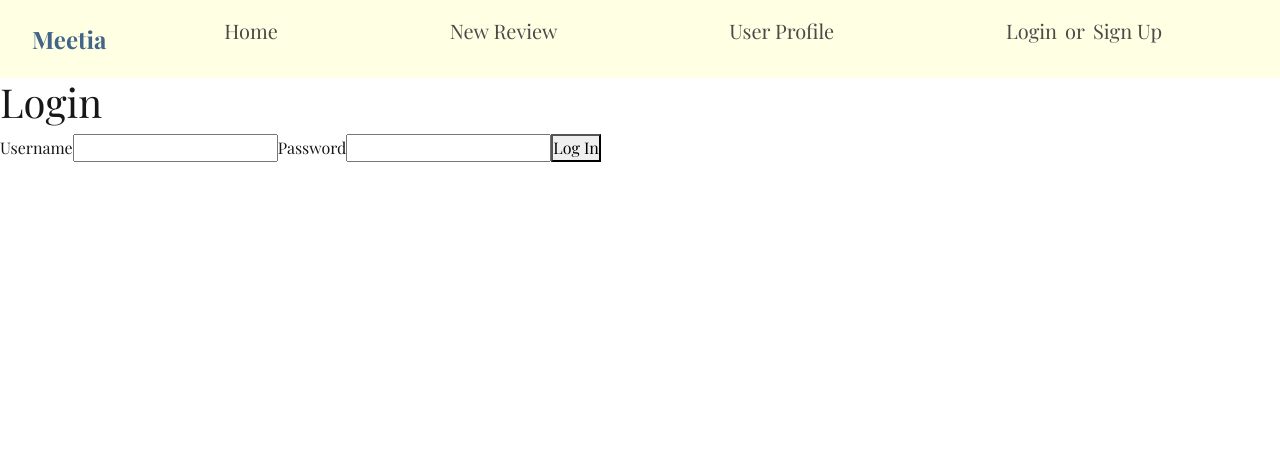
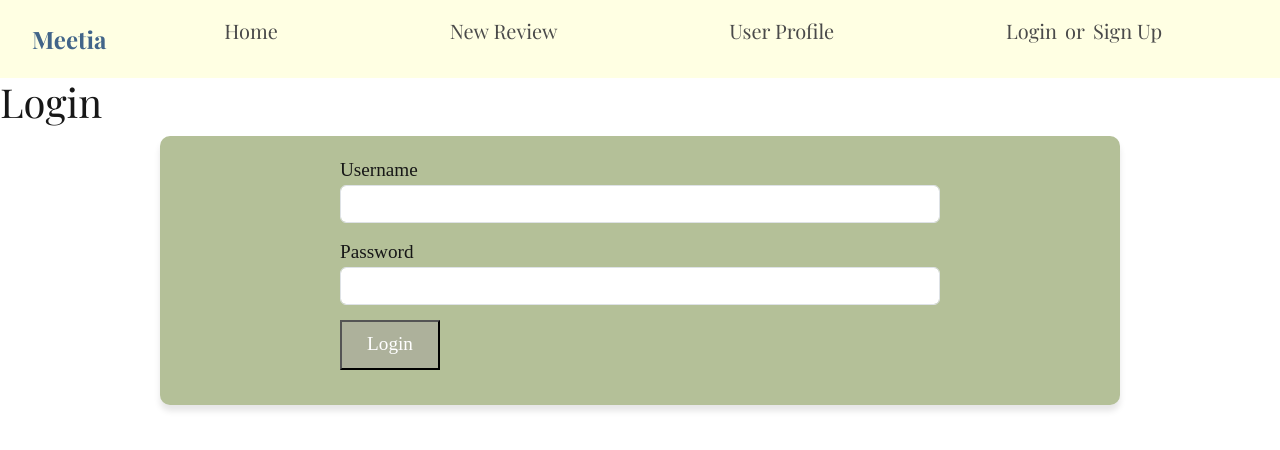
Before and after one commit to alt-text-internet-explorer/meetia, a Next.js app: page /login in a window 1280 px wide. Shown: the top 450 px of the page. Built offline with nearby package versions, Linux system fonts and the light colour scheme.

Commit message:
Formatted the Login page and restructured the files to match the other pages

```diff
--- a/src/app/login/page.jsx
+++ b/src/app/login/page.jsx
@@ -1,78 +1,12 @@
-"use client"
+import React from "react"
+import LoginForm from "@/components/LoginForm/LoginForm"
 
-import { useState } from "react"
-import { useAuth } from "@/utils/authContext"
-
-export default function LoginPage() {
-  const { login } = useAuth()
-
-  const [creds, setCreds] = useState({
-    username: "",
-    pwd: "",
-  })
-
-  const [message, setMessage] = useState("")
-
-  function handleChange(event) {
-    const { name, value } = event.target
-
-    setCreds({
-      ...creds,
-      [name]: value,
-    })
-  }
-
-  async function submitForm(event) {
-    event.preventDefault()
-
-    const response = await fetch("/api/login", {
-      method: "POST",
-      headers: {
-        "Content-Type": "application/json",
-      },
-      body: JSON.stringify(creds),
-    })
-
-    const payload = await response.json()
-
-    if (response.ok) {
-
-      setMessage("Login successful")
-
-      login(payload.token, "/")
-
-    } else {
-
-      setMessage(payload.error || "Login failed")
-
-    }
-  }
-
+const Login = () => {
   return (
-    <form onSubmit={submitForm}>
-      <h1>Login</h1>
-
-      <label htmlFor="username">Username</label>
-      <input
-        type="text"
-        name="username"
-        id="username"
-        value={creds.username}
-        onChange={handleChange}
-      />
-
-      <label htmlFor="pwd">Password</label>
-      <input
-        type="password"
-        name="pwd"
-        id="pwd"
-        value={creds.pwd}
-        onChange={handleChange}
-      />
-
-      <button type="submit">Log In</button>
-
-      <p>{message}</p>
-    </form>
+    <div>
+      <LoginForm />
+    </div>
   )
 }
+
+export default Login
--- /dev/null
+++ b/src/components/LoginForm/LoginForm.js
@@ -0,0 +1,88 @@
+"use client"
+import React from "react"
+import { useState } from "react"
+import { useAuth } from "@/utils/authContext"
+import styles from "./LoginForm.module.css"
+
+function LoginPage() {
+  const { login } = useAuth()
+
+  const [creds, setCreds] = useState({
+    username: "",
+    pwd: "",
+  })
+
+  const [message, setMessage] = useState("")
+
+  function handleChange(event) {
+    const { name, value } = event.target
+
+    setCreds({
+      ...creds,
+      [name]: value,
+    })
+  }
+
+  async function submitForm(event) {
+    event.preventDefault()
+
+    const response = await fetch("/api/login", {
+      method: "POST",
+      headers: {
+        "Content-Type": "application/json",
+      },
+      body: JSON.stringify(creds),
+    })
+
+    const payload = await response.json()
+
+    if (response.ok) {
+      setMessage("Login successful")
+
+      login(payload.token, "/")
+    } else {
+      setMessage(payload.error || "Login failed")
+    }
+  }
+
+  return (
+    <form onSubmit={submitForm}>
+      <h1>Login</h1>
+      <div className={styles.form}>
+        <div className={styles.formcont}>
+          <div className={`${styles.inputGroup} form-group`}>
+            <label htmlFor="username">Username</label>
+            <input
+              type="text"
+              name="username"
+              id="username"
+              className="form-control"
+              value={creds.username}
+              onChange={handleChange}
+            />
+          </div>
+          <div className={`${styles.inputGroup} form-group`}>
+            <label htmlFor="pwd">Password</label>
+            <input
+              type="password"
+              name="pwd"
+              id="pwd"
+              value={creds.pwd}
+              onChange={handleChange}
+              className="form-control"
+            />
+          </div>
+
+          <div className={styles.inputGroup}>
+            <button type="submit" className={styles.button}>
+              Login
+            </button>
+          </div>
+        </div>
+      </div>
+      <p>{message}</p>
+    </form>
+  )
+}
+
+export default LoginPage
--- /dev/null
+++ b/src/components/LoginForm/LoginForm.module.css
@@ -0,0 +1,37 @@
+.form {
+  font-family: Playfair_Display;
+  font-size: larger;
+  display: flex;
+  justify-content: center;
+}
+
+.formcont {
+  display: flex;
+  flex-direction: column;
+  align-items: center;
+
+  background-color: #b4c098;
+  margin: 2px;
+  padding: 20px;
+  border-radius: 10px;
+  box-shadow: 0 6px 6px rgba(0, 0, 0, 0.1);
+
+  width: 75%;
+  max-height: 500px;
+  overflow-y: auto;
+}
+
+.button {
+  width: 100px;
+  height: 50px;
+  background-color: #adb19b;
+  color: #fff;
+  cursor: pointer;
+  border-radius: 8;
+}
+
+.inputGroup {
+  width: 100%;
+  max-width: 600px;
+  margin-bottom: 15px;
+}
--- a/src/utils/authContext.jsx
+++ b/src/utils/authContext.jsx
@@ -25,7 +25,11 @@ function getServerSnapshot() {
 
 export function AuthProvider({ children }) {
   const router = useRouter()
-  const loggedIn = useSyncExternalStore(subscribe, getSnapshot, getServerSnapshot)
+  const loggedIn = useSyncExternalStore(
+    subscribe,
+    getSnapshot,
+    getServerSnapshot,
+  )
 
   function login(token, redirectPath = "/") {
     localStorage.setItem("token", token)
```
